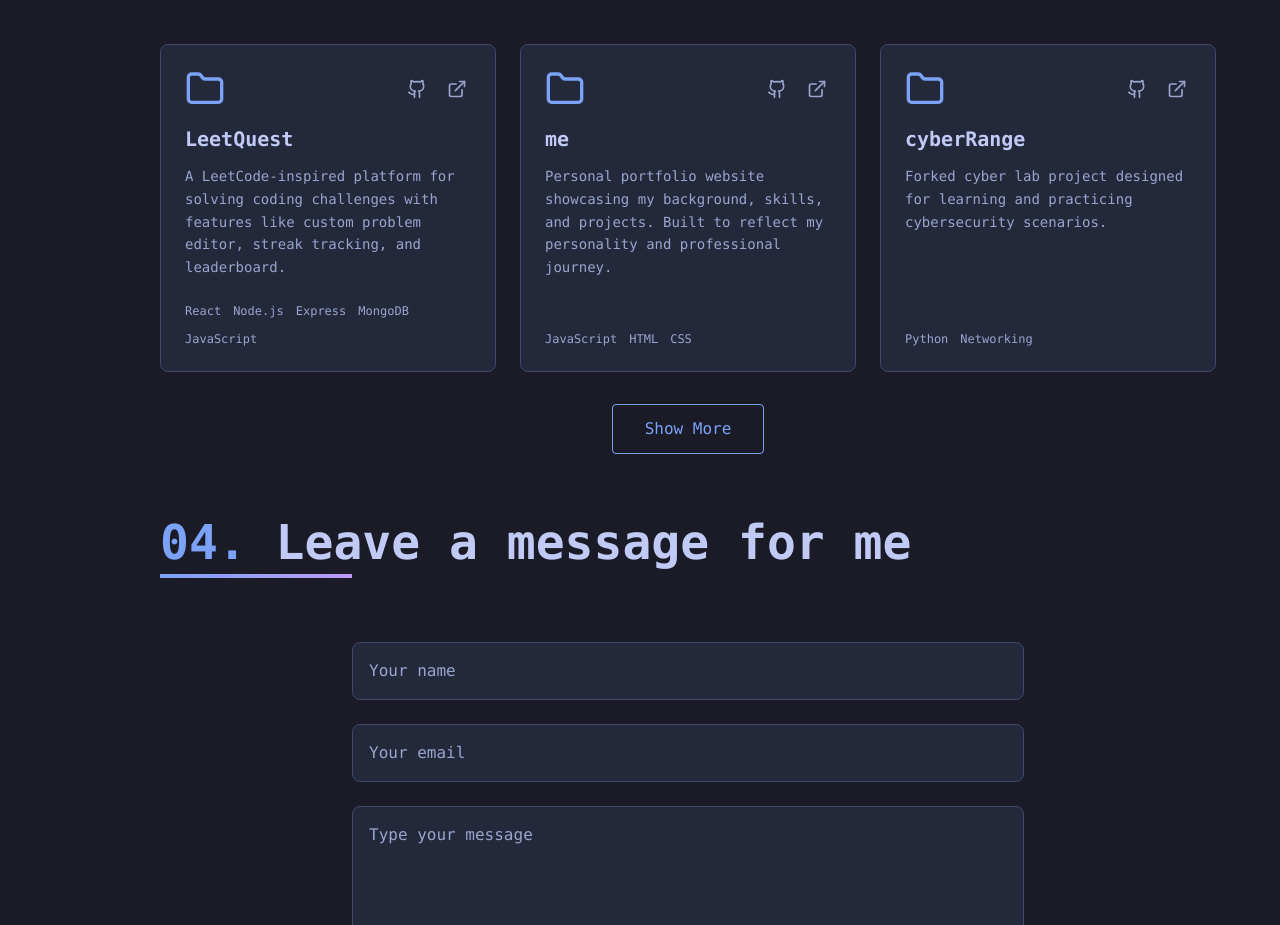
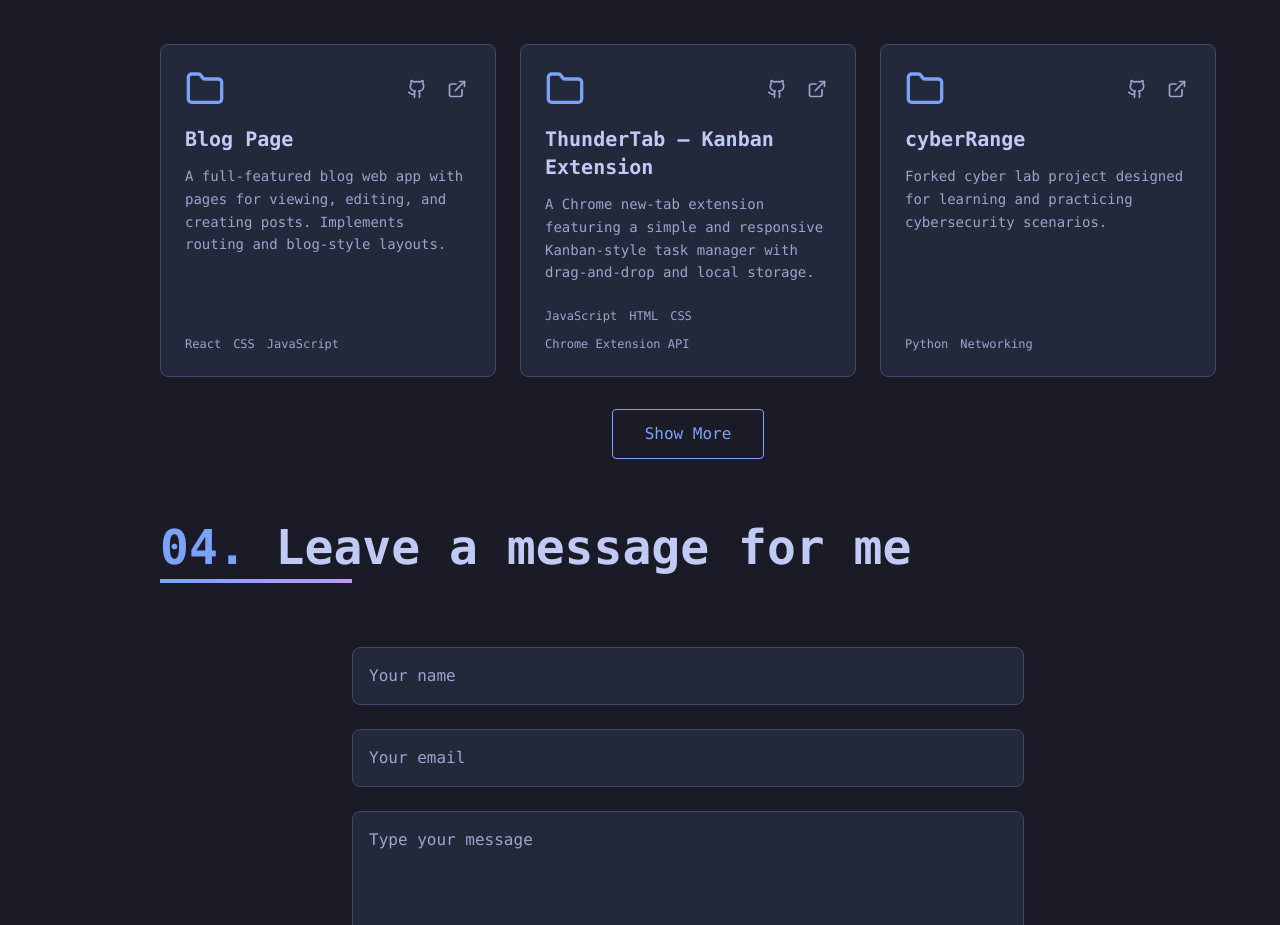
Before and after one commit to gaurav0973/me, a React (Vite) app: page / in a window 1280 px wide. Shown: the part 2560-3485 px from the top of the page. Built offline with nearby package versions, Linux system fonts and the light colour scheme.

Commit message:
priject section content changes

```diff
--- a/src/components/Projects.jsx
+++ b/src/components/Projects.jsx
@@ -17,30 +17,6 @@ function Projects() {
 
   const otherProjects = [
   {
-    title: "LeetQuest",
-    description:
-      "A LeetCode-inspired platform for solving coding challenges with features like custom problem editor, streak tracking, and leaderboard.",
-    technologies: ["React", "Node.js", "Express", "MongoDB", "JavaScript"],
-    github: "https://github.com/gaurav0973/LeetQuest",
-    demo: "#",
-  },
-  {
-    title: "me",
-    description:
-      "Personal portfolio website showcasing my background, skills, and projects. Built to reflect my personality and professional journey.",
-    technologies: ["JavaScript", "HTML", "CSS"],
-    github: "https://github.com/gaurav0973/me",
-    demo: "#",
-  },
-  {
-    title: "cyberRange",
-    description:
-      "Forked cyber lab project designed for learning and practicing cybersecurity scenarios.",
-    technologies: ["Python", "Networking"],
-    github: "https://github.com/gaurav0973/cyberRange",
-    demo: "#",
-  },
-  {
     title: "Blog Page",
     description:
       "A full-featured blog web app with pages for viewing, editing, and creating posts. Implements routing and blog-style layouts.",
@@ -56,6 +32,23 @@ function Projects() {
     github: "https://github.com/gaurav0973/ThunderTab_kanban_extension",
     demo: "https://gaurav0973.github.io/ThunderTab_kanban_extension/",
   },
+  {
+    title: "cyberRange",
+    description:
+      "Forked cyber lab project designed for learning and practicing cybersecurity scenarios.",
+    technologies: ["Python", "Networking"],
+    github: "https://github.com/gaurav0973/cyberRange",
+    demo: "#",
+  },
+  {
+    title: "me",
+    description:
+      "Personal portfolio website showcasing my background, skills, and projects. Built to reflect my personality and professional journey.",
+    technologies: ["JavaScript", "HTML", "CSS"],
+    github: "https://github.com/gaurav0973/me",
+    demo: "#",
+  },
+
 ];
 
 
```
